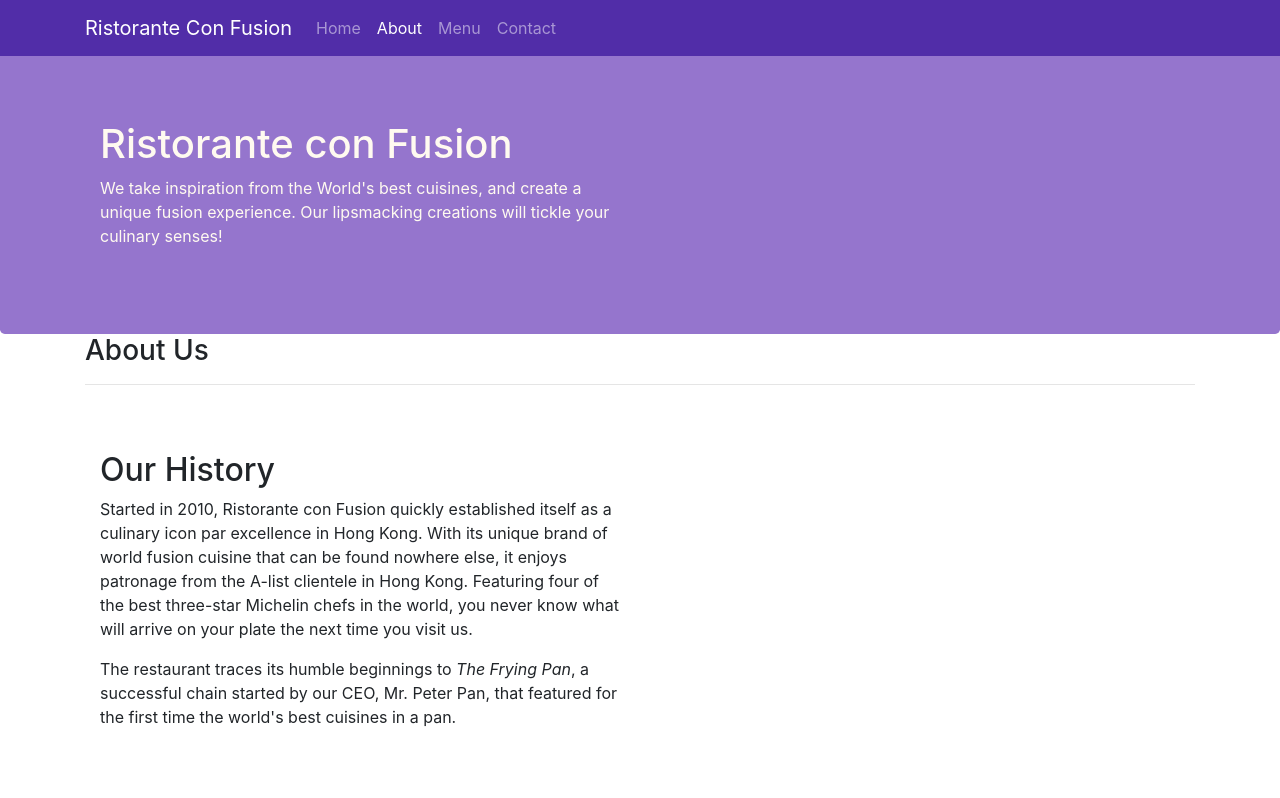
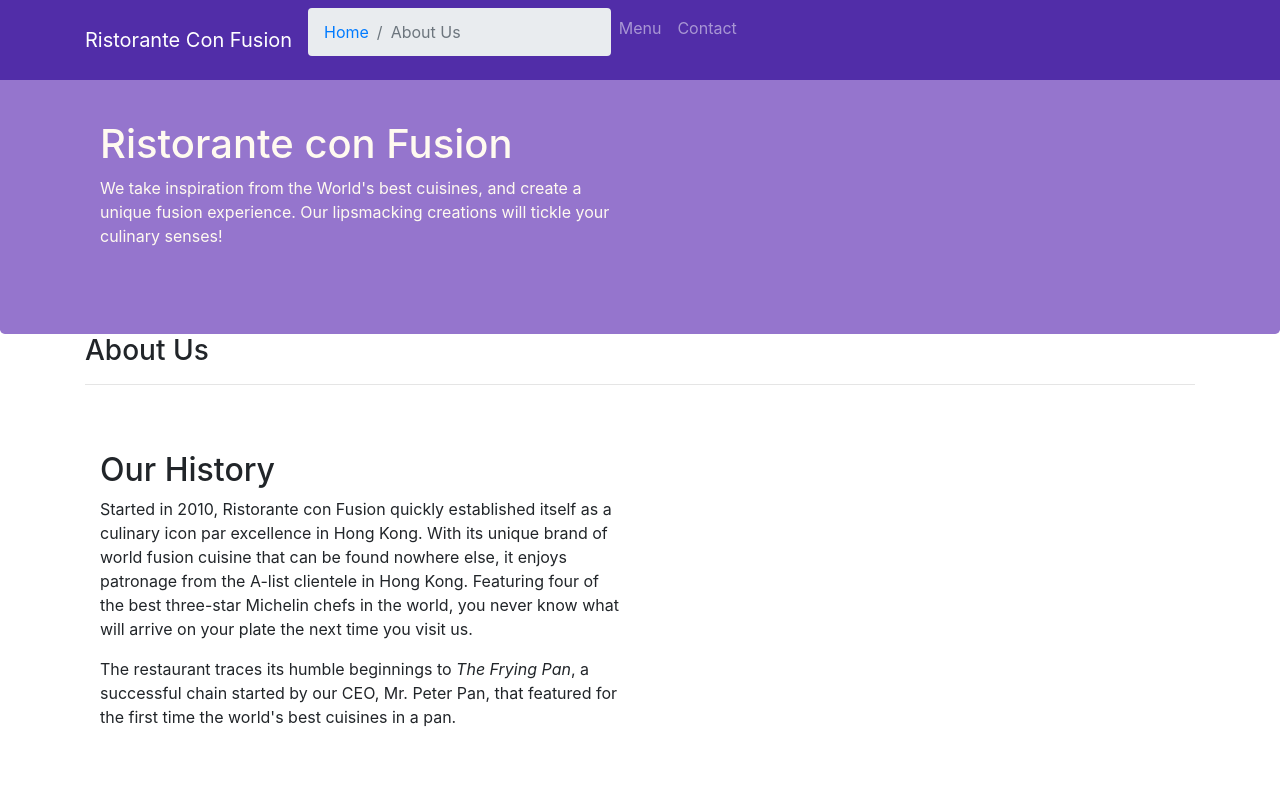
Before and after one commit to aksh2293/conFusion, a website: page aboutus.html in a window 1280 px wide. Shown: the top 798 px of the page. Drawn offline with nearby package versions, Linux system fonts and the light colour scheme.

Commit message:
Added Breadcrumbs to aboutus.html

```diff
--- a/aboutus.html
+++ b/aboutus.html
@@ -27,8 +27,10 @@
            <a class="navbar-brand" href="./index.html">Ristorante Con Fusion</a>
             <div class="collapse navbar-collapse" id="Navbar">
                 <ul class="navbar-nav mr-auto">
-                    <li class="nav-item"><a class="nav-link" href="./index.html">Home</a></li>
-                    <li class="nav-item active"><a class="nav-link" href="./aboutus.html">About</a></li>
+                    <ol class="col-12 breadcrumb">
+                    <li class="breadcrumb-item"><a href="./index.html">Home</a></li>
+                    <li class="breadcrumb-item active">About Us</li>
+                    </ol>
                     <li class="nav-item"><a class="nav-link" href="#">Menu</a></li>
                     <li class="nav-item"><a class="nav-link" href="#">Contact</a></li>
                 </ul>
```
